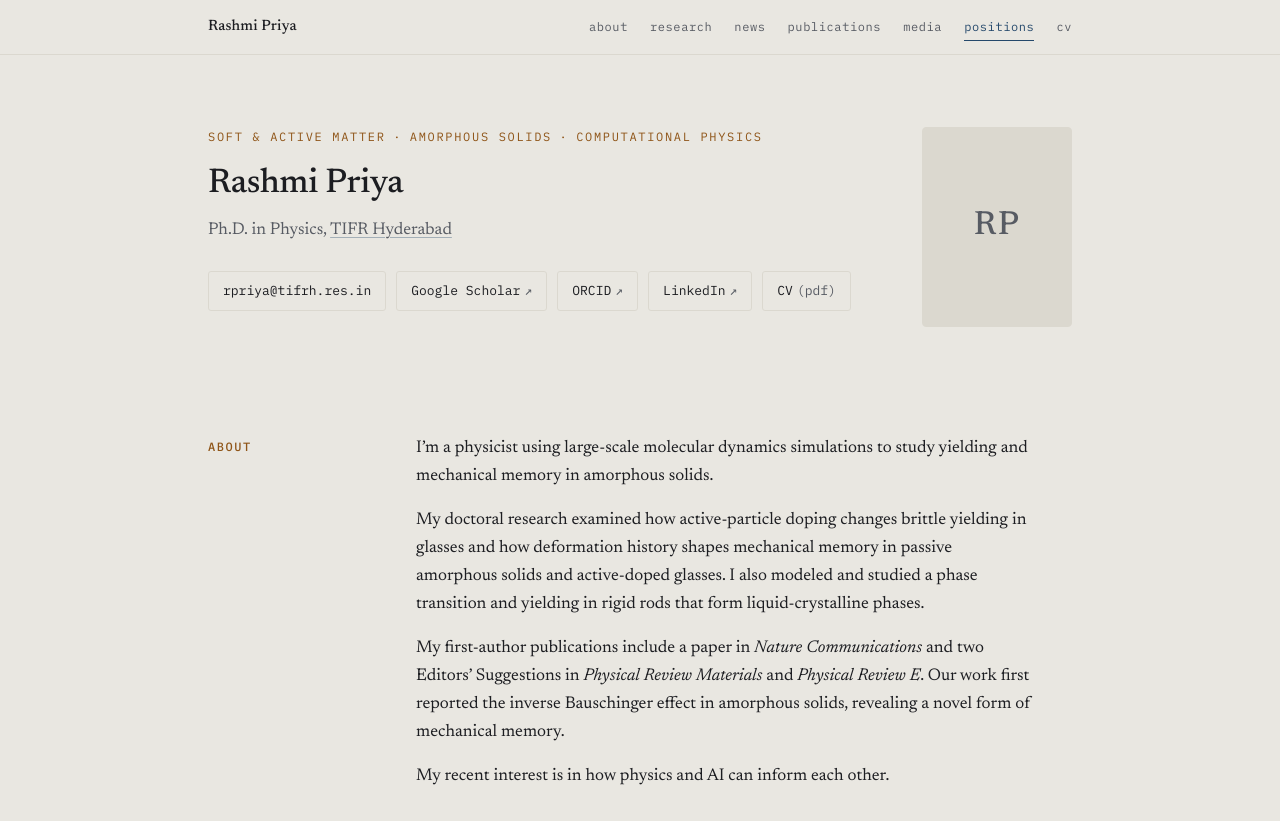
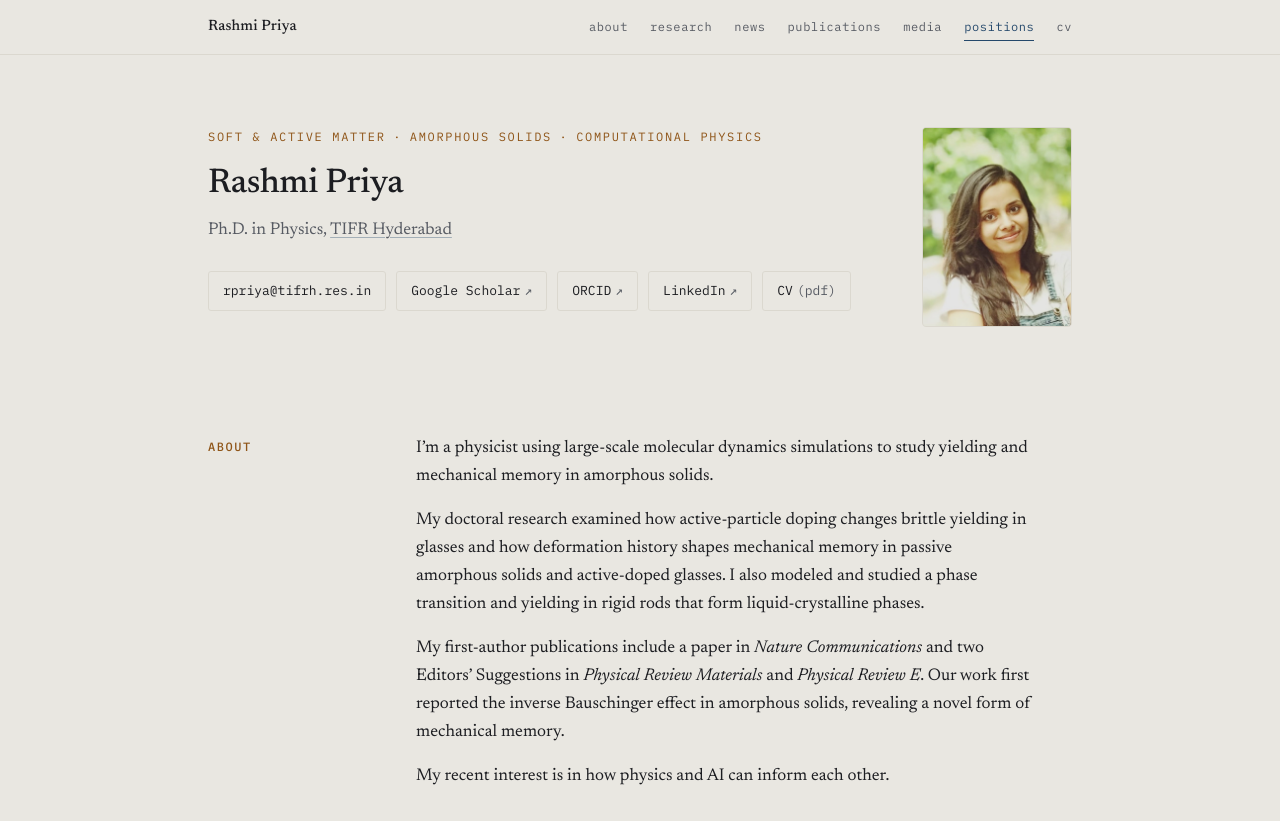
Before and after one commit to rashmipriya-rp/rashmipriya-rp.github.io, a plain HTML site: page index.html in a window 1280 px wide. Shown: the top 821 px of the page. Drawn offline with Linux system fonts and the light colour scheme.

Commit message:
Update index.html

```diff
--- a/index.html
+++ b/index.html
@@ -561,7 +561,7 @@ a:focus-visible {
         <!-- Upload photo.jpg (or photo.png) next to index.html and it appears here.
              If no photo is present, the RP monogram shows instead. -->
         <div class="monogram" aria-hidden="true">RP</div>
-        <img src="photo.jpg" alt="Rashmi Priya"
+        <img src="rashmipriya.jpg" alt="Rashmi Priya"
              onerror="if(this.dataset.tried!=='png'){this.dataset.tried='png';this.src='photo.png';}else{this.remove();}">
       </figure>
     </div>
```
